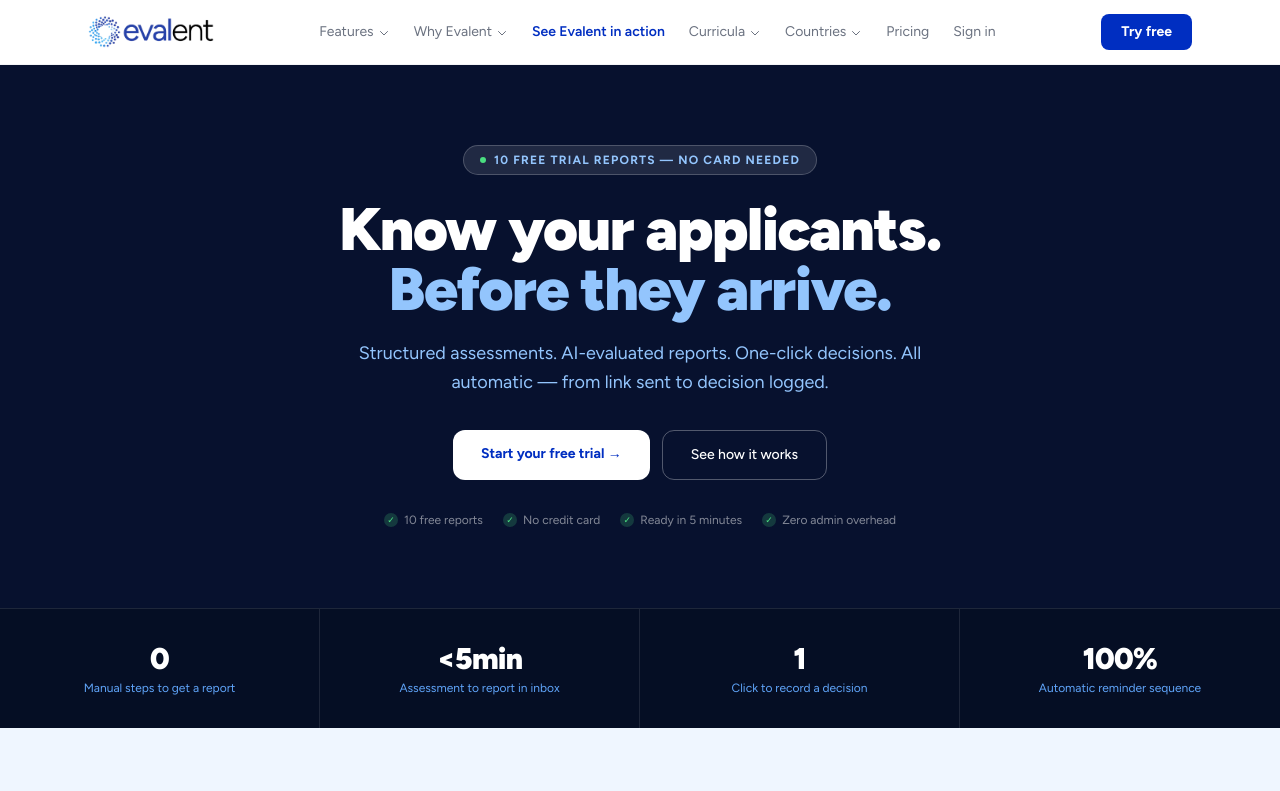
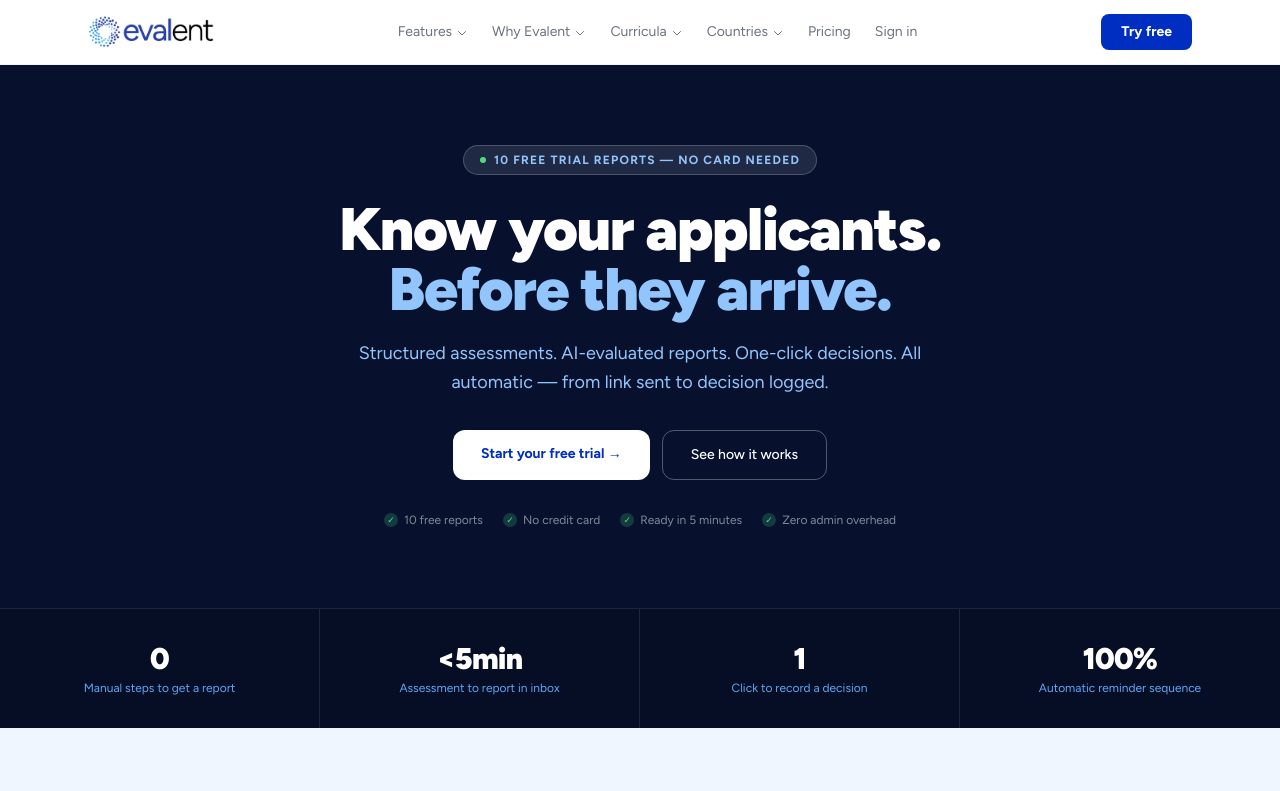
Before and after one commit to wigsbury-ui/evalent-marketing, a Next.js app: page / in a window 1280 px wide. Shown: the top 791 px of the page. Built offline with nearby package versions, Linux system fonts and the light colour scheme.

Commit message:
feat: remove See Evalent in action from nav and footer

```diff
--- a/src/components/Footer.tsx
+++ b/src/components/Footer.tsx
@@ -50,7 +50,6 @@ export default function Footer() {
               <Link href="/features" className="block hover:text-white transition-colors">Features</Link>
               <Link href="/curricula" className="block hover:text-white transition-colors">Curricula</Link>
               <Link href="/pricing" className="block hover:text-white transition-colors">Pricing</Link>
-              <Link href="/demo" className="block hover:text-white transition-colors">See Evalent in action</Link>
             </div>
           </div>
 
--- a/src/components/Nav.tsx
+++ b/src/components/Nav.tsx
@@ -109,7 +109,6 @@ export default function Nav() {
           <div className="hidden md:flex items-center gap-6 text-sm text-gray-500">
             <Dropdown label="Features" links={FEATURE_LINKS} extraItem={{ href: '/features', label: 'All features' }} />
             <Dropdown label="Why Evalent" links={WHY_LINKS} extraItem={{ href: '/why', label: 'All benefits' }} />
-          <Link href="/demo" className="hover:text-navy transition-colors font-semibold text-brand">See Evalent in action</Link>
             <Dropdown label="Curricula" links={CURRICULA_LINKS} extraItem={{ href: '/curricula', label: 'All curricula' }} />
             <Dropdown label="Countries" links={SCHOOLS_LINKS} />
             <Link href="/pricing" className="hover:text-navy transition-colors">Pricing</Link>
@@ -143,7 +142,6 @@ export default function Nav() {
         {WHY_LINKS.map(({ href, label }) => (
           <Link key={href} href={href} className="block pl-3 text-gray-500">→ {label}</Link>
         ))}
-        <Link href="/demo" className="block text-brand font-semibold pt-1">See Evalent in action</Link>
             <Link href="/curricula" className="block font-semibold text-navy pt-1">Curricula</Link>
             {CURRICULA_LINKS.map(({ href, label }) => (
               <Link key={href} href={href} className="block pl-3 text-gray-500">→ {label}</Link>
```
